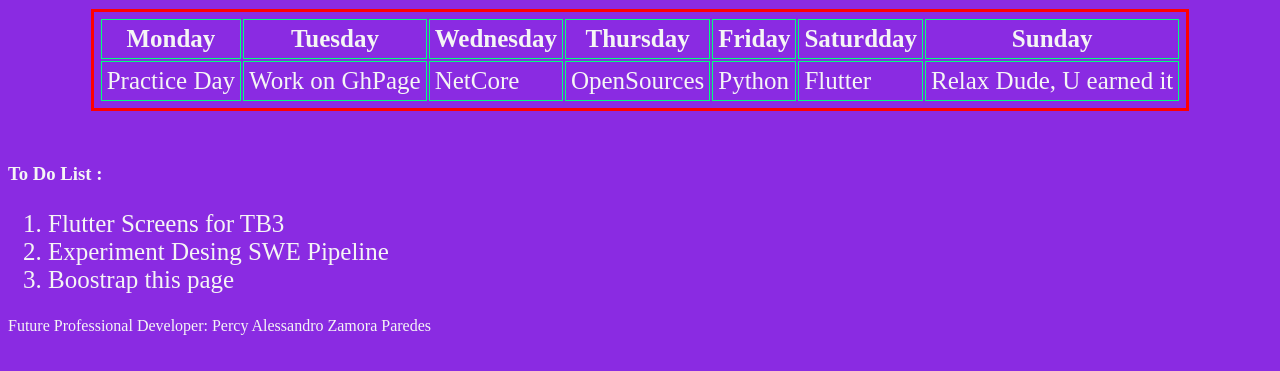
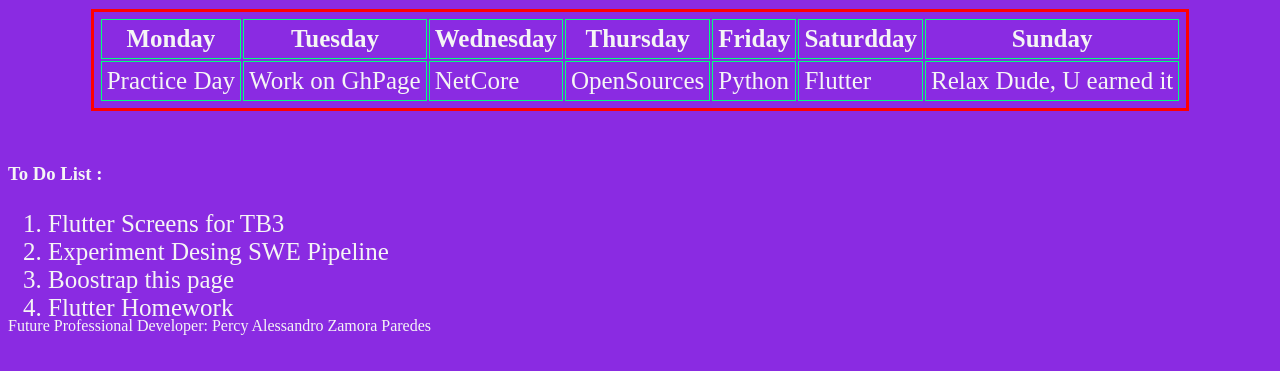
Before and after one commit to Percy-Coding/WebDeveloping, a plain HTML site: page docs/index.html in a window 1280 px wide. Shown: the part 453-824 px from the top of the page. Drawn offline with Linux system fonts and the light colour scheme.

Commit message:
adding to-do

```diff
--- a/docs/index.html
+++ b/docs/index.html
@@ -65,6 +65,7 @@
       <li>Flutter Screens for TB3</li>
       <li>Experiment Desing SWE Pipeline</li>
       <li>Boostrap this page</li>
+      <li>Flutter Homework</li>
     </ol>
   </section>
 
```
